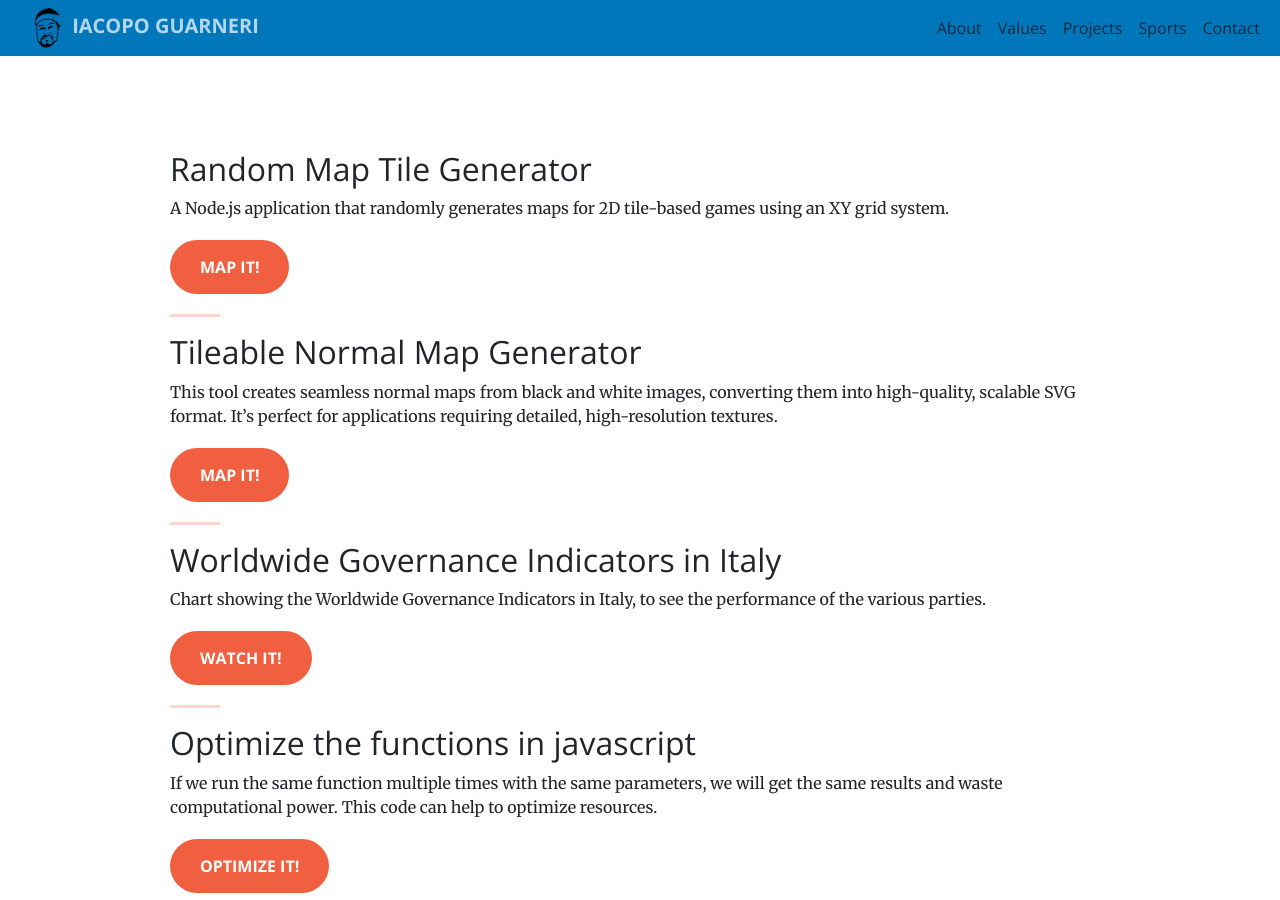
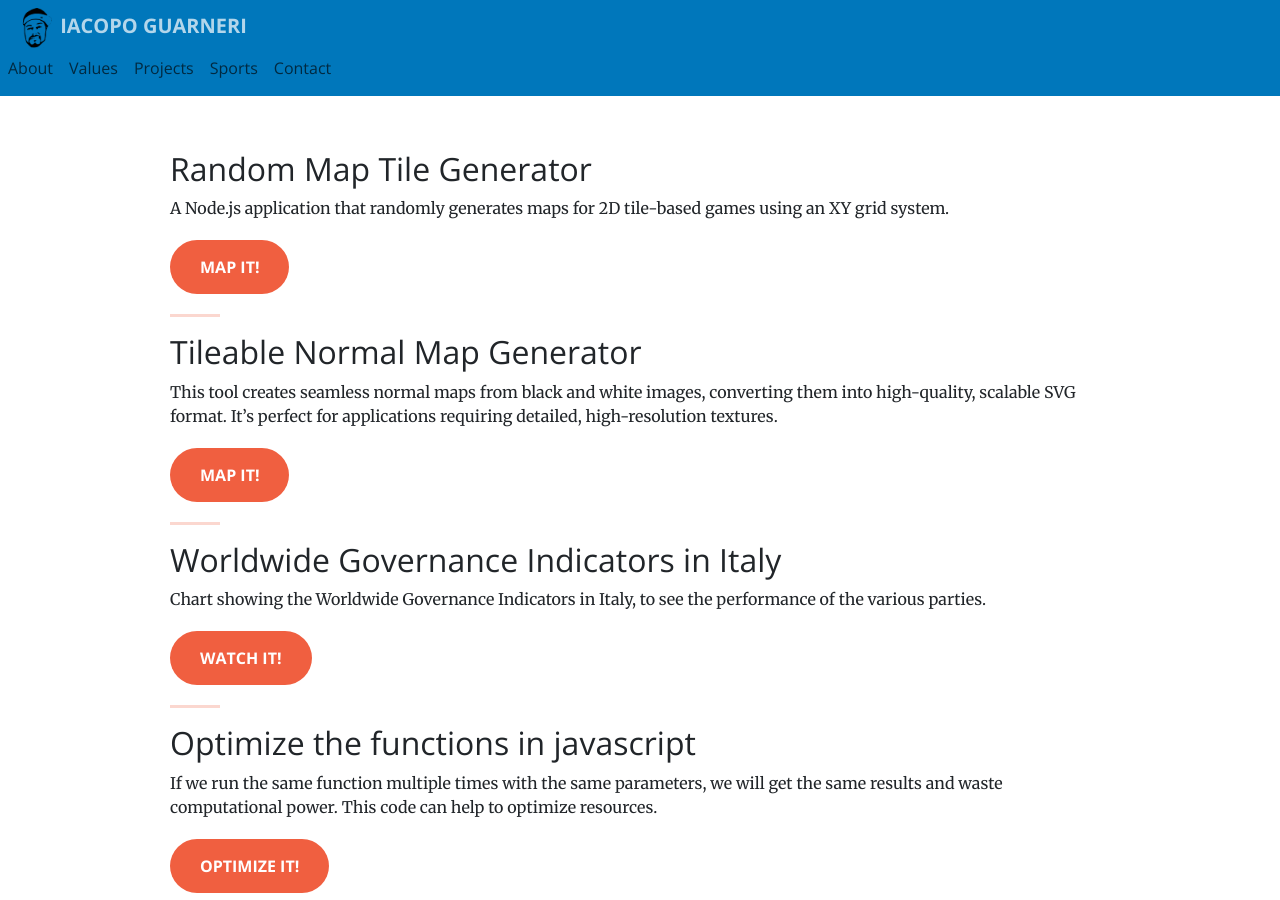
Before and after one commit to iacoposk8/iacoposk8.github.io, a Jekyll site: the page built from projects.md, in a window 1280 px wide and 900 px high. Built offline with Jekyll 4.4.1, drawn with Linux system fonts in a browser that asks for light colours.

Commit message:
Update nav.html

```diff
--- a/_includes/nav.html
+++ b/_includes/nav.html
@@ -1,11 +1,11 @@
 <nav id="mainNav" class="navbar navbar-default navbar-expand-md navbar-light navbar-fixed-top">
-    <div class="container-fluid">
+    <div>
         <!-- Brand and toggle for mobile display -->
-        <div class="navbar-header">
+        <div class="navbar-header" style="width:100%;">
             <a class="navbar-brand page-scroll" href="/">
                 <img src="/img/logo.png" id="logo" alt="Logo" /> Iacopo Guarneri
             </a>
-            <button class="navbar-toggler ms-auto" type="button" data-bs-toggle="collapse" data-bs-target="#navbarNav" aria-controls="navbarNav" aria-expanded="false" aria-label="Toggle navigation">
+            <button class="navbar-toggler" style="float:right;" type="button" data-bs-toggle="collapse" data-bs-target="#navbarNav" aria-controls="navbarNav" aria-expanded="false" aria-label="Toggle navigation">
                 <span class="navbar-toggler-icon"></span>
             </button>
         </div>
```
